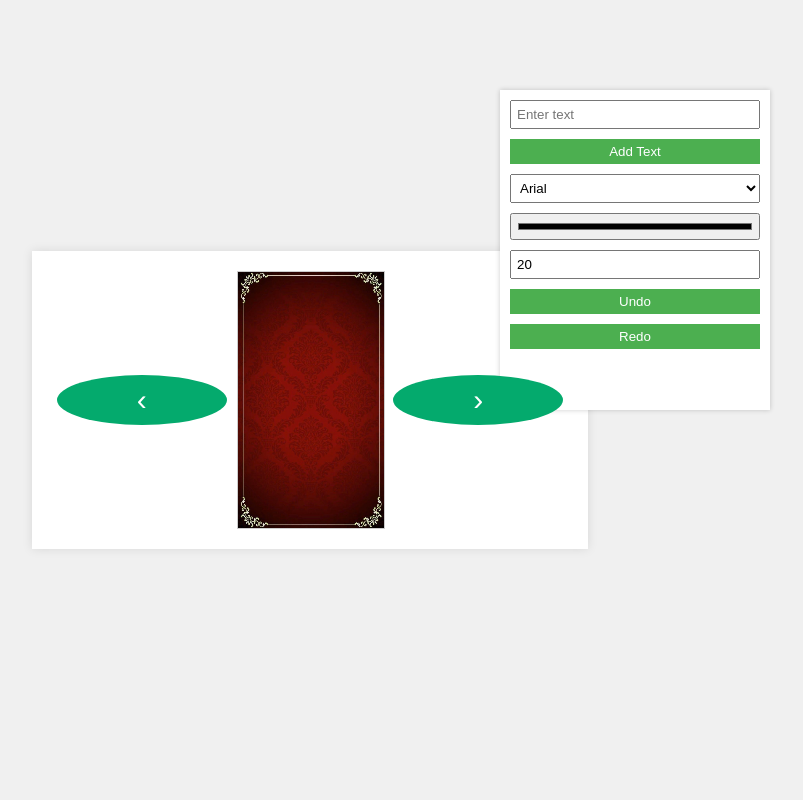
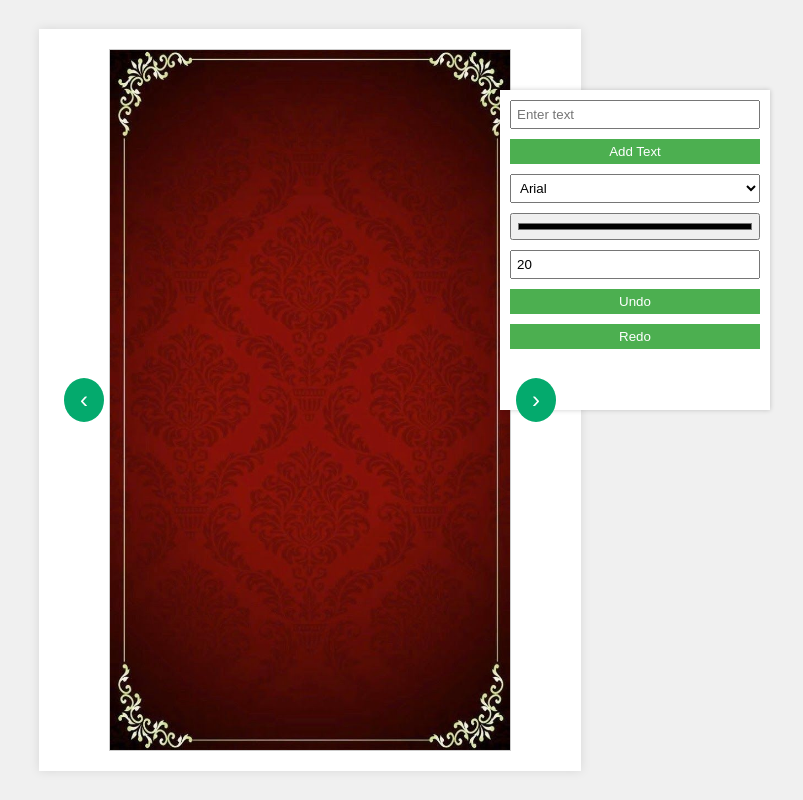
Before and after one commit to jairock007/WeddingCardMaker, a plain HTML site: page index.html in a window 1280 px wide. Shown: the whole page, without its empty margins (330-1133 px from the left). Drawn offline with Linux system fonts and the light colour scheme.

Commit message:
Update styles.css

```diff
--- a/styles.css
+++ b/styles.css
@@ -44,7 +44,6 @@ body {
     background-color: white;
     padding: 10px;
     box-shadow: 0 0 5px rgba(0, 0, 0, 0.2);
-    z-index: 2;
     margin-top: 20px;
     box-sizing: border-box;
 }
@@ -84,12 +83,8 @@ button:hover {
     background-color: #9ec5a0;
 }
 
-@media screen and (min-width: 768px) {
+@media (min-width: 768px) {
     .container {
-        flex-direction: row;
-    }
-
-    .canvas-wrapper {
         flex-direction: row;
     }
 
@@ -102,15 +97,8 @@ button:hover {
         margin-top: 0;
     }
 
-    #prevBackgroundBtn, #nextBackgroundBtn {
-        font-size: 30px;
-    }
-
-    #prevBackgroundBtn {
-        margin-right: 10px;
-    }
-
-    #nextBackgroundBtn {
-        margin-left: 10px;
+    #canvas {
+        max-width: none;
+        height: 100%;
     }
 }
```
